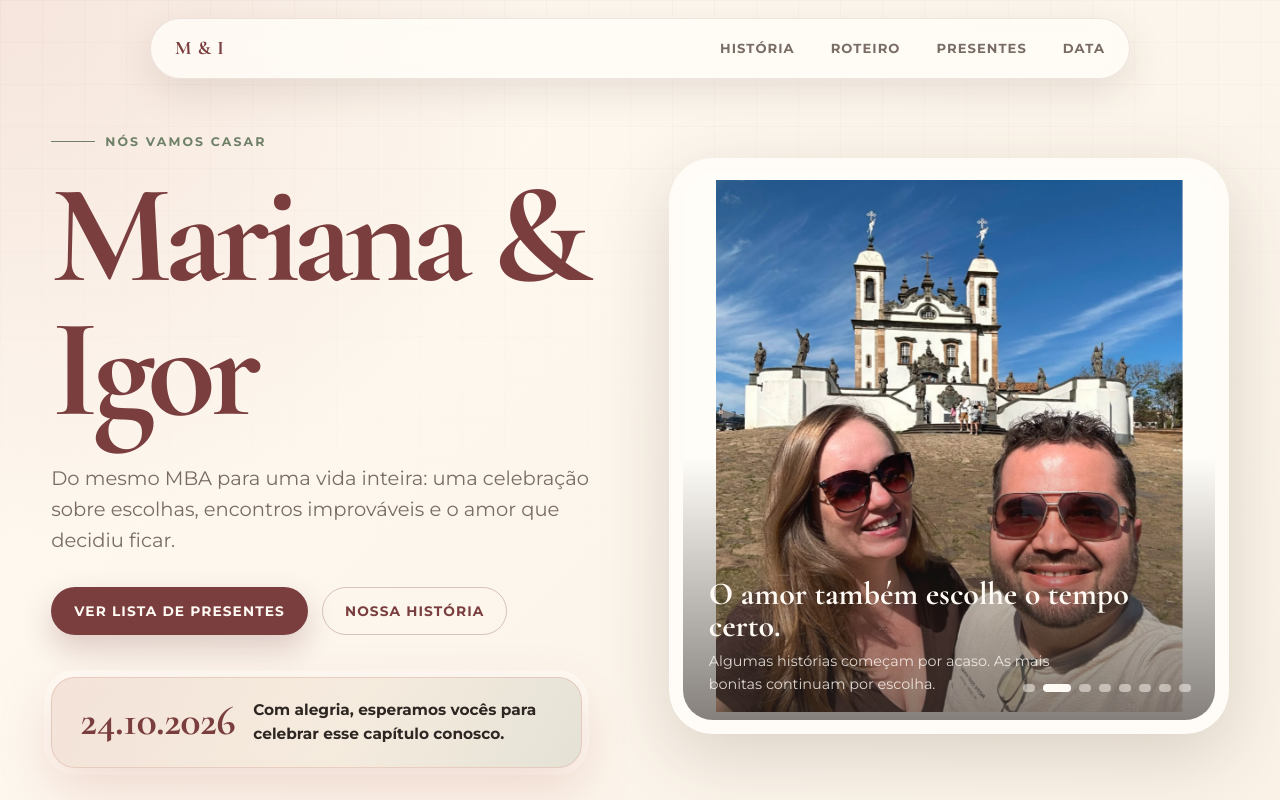
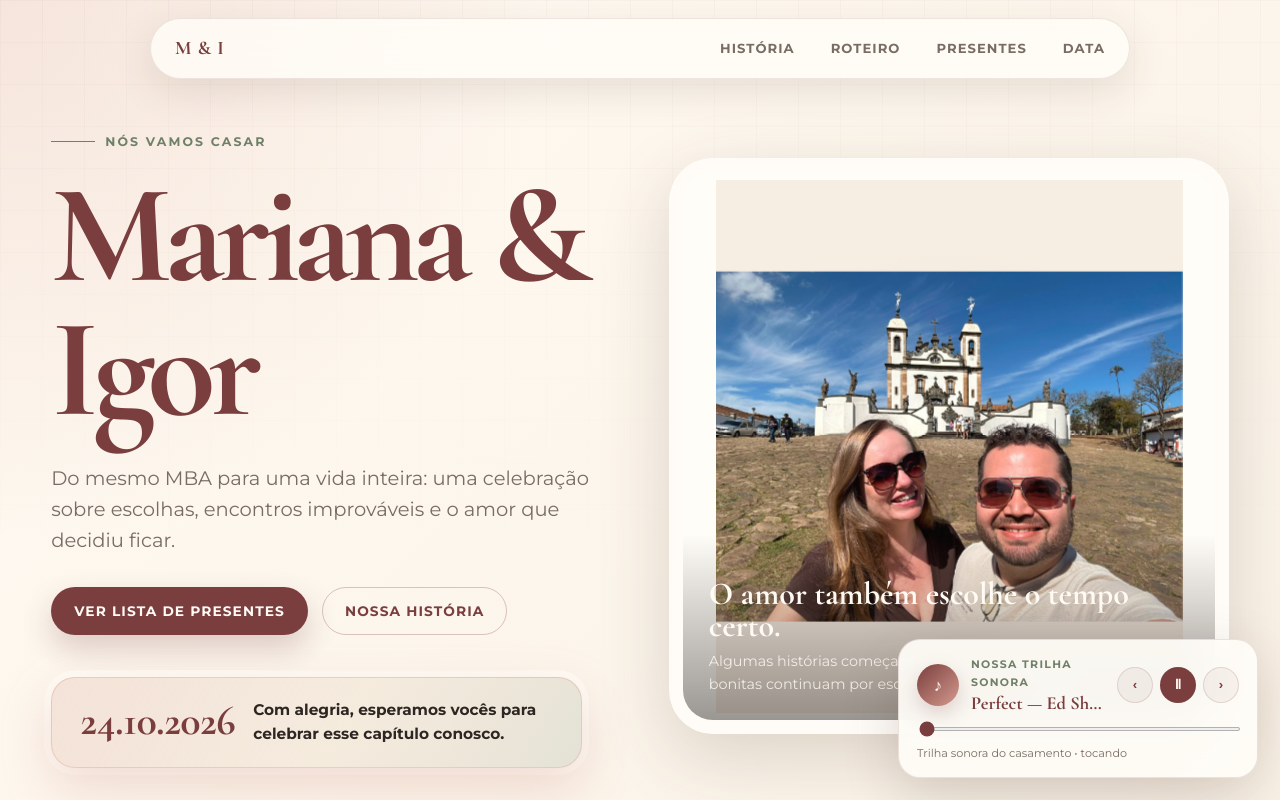
Before and after one commit to igorsmg/casamento, a plain HTML site: page index.html in a window 1280 px wide. Shown: the top 800 px of the page. Drawn offline with nearby package versions, Linux system fonts and the light colour scheme.

```diff
--- a/index.html
+++ b/index.html
@@ -280,19 +280,30 @@
       transform: scale(1);
     }
 
+    .slide {
+      display: flex;
+      align-items: center;
+      justify-content: center;
+      background:
+        radial-gradient(circle at center, rgba(212, 154, 141, .18), transparent 55%),
+        #f7eee3;
+    }
+
     .slide img {
       width: 100%;
       height: 100%;
-      object-fit: cover;
+      object-fit: contain;
+      object-position: center;
     }
 
     .carousel-card::after {
       content: "";
       position: absolute;
       inset: auto 0 0;
-      height: 48%;
-      background: linear-gradient(to top, rgba(45, 38, 34, .58), transparent);
+      height: 34%;
+      background: linear-gradient(to top, rgba(45, 38, 34, .48), transparent);
       z-index: 2;
+      pointer-events: none;
     }
 
     .photo-caption {
@@ -645,6 +656,13 @@
       line-height: 1;
     }
 
+
+    .music-player{position:fixed;right:22px;bottom:22px;z-index:30;width:min(360px,calc(100vw - 32px));padding:16px 18px;border:1px solid rgba(122,62,62,.14);border-radius:22px;background:rgba(255,253,248,.92);box-shadow:0 18px 55px rgba(73,47,34,.18);backdrop-filter:blur(18px)}
+    .music-top{display:flex;align-items:center;gap:12px}.music-disc{width:42px;height:42px;flex:0 0 42px;display:grid;place-items:center;border-radius:50%;background:linear-gradient(135deg,var(--wine),var(--rose));color:#fffaf4;font-size:1.05rem;box-shadow:0 8px 20px rgba(122,62,62,.22)}
+    .music-info{min-width:0;flex:1}.music-info small{display:block;margin-bottom:2px;color:var(--sage);font-size:.68rem;font-weight:800;letter-spacing:.12em;text-transform:uppercase}.music-info strong{display:block;overflow:hidden;color:var(--wine);font-family:"Cormorant Garamond",Georgia,serif;font-size:1.15rem;line-height:1.1;text-overflow:ellipsis;white-space:nowrap}
+    .music-controls{display:flex;align-items:center;gap:7px}.music-btn{width:36px;height:36px;border:1px solid rgba(122,62,62,.16);border-radius:50%;background:rgba(122,62,62,.06);color:var(--wine);cursor:pointer;font-weight:800}.music-btn.main{background:var(--wine);color:#fffaf4}.music-progress{width:100%;height:4px;margin-top:12px;accent-color:var(--wine);cursor:pointer}.music-hint{margin:7px 0 0;color:var(--muted);font-size:.7rem;line-height:1.35}
+    @media(max-width:680px){.music-player{right:10px;bottom:10px;width:calc(100vw - 20px)}}
+
     @media (max-width: 980px) {
       .hero,
       .story-card,
@@ -715,6 +733,22 @@
     <a href="#presentes">Presentes</a>
     <a href="#data">Data</a>
   </nav>
+
+
+  <div class="music-player" aria-label="Trilha sonora do casamento">
+    <div class="music-top">
+      <div class="music-disc" id="musicDisc">♪</div>
+      <div class="music-info"><small>Nossa trilha sonora</small><strong id="musicTitle">Canção do nosso casamento</strong></div>
+      <div class="music-controls">
+        <button class="music-btn" id="musicPrev" type="button" aria-label="Música anterior">‹</button>
+        <button class="music-btn main" id="musicToggle" type="button" aria-label="Tocar música">▶</button>
+        <button class="music-btn" id="musicNext" type="button" aria-label="Próxima música">›</button>
+      </div>
+    </div>
+    <input class="music-progress" id="musicProgress" type="range" min="0" max="100" value="0" aria-label="Progresso da música">
+    <p class="music-hint" id="musicHint">A música tenta começar automaticamente. Se o navegador bloquear o som, toque em ▶ uma vez.</p>
+    <audio id="weddingAudio" preload="auto"></audio>
+  </div>
 
   <main id="inicio" class="hero">
     <div>
@@ -1049,43 +1083,28 @@
   </footer>
 
   <script>
-    const slides = [...document.querySelectorAll(".slide")];
-    const dotsWrapper = document.querySelector("#dots");
-    let currentSlide = 0;
-    let intervalId;
+    const slides=[...document.querySelectorAll(".slide")],dotsWrapper=document.querySelector("#dots");
+    let currentSlide=0,intervalId;
+    function showSlide(index){currentSlide=(index+slides.length)%slides.length;slides.forEach((s,i)=>s.classList.toggle("active",i===currentSlide));[...dotsWrapper.children].forEach((d,i)=>{d.classList.toggle("active",i===currentSlide);d.setAttribute("aria-pressed",i===currentSlide);});}
+    function startCarousel(){clearInterval(intervalId);intervalId=setInterval(()=>showSlide(currentSlide+1),4200);}
+    slides.forEach((_,index)=>{const dot=document.createElement("button");dot.className=`dot${index===0?" active":""}`;dot.type="button";dot.setAttribute("aria-label",`Mostrar foto ${index+1}`);dot.setAttribute("aria-pressed",index===0);dot.addEventListener("click",()=>{showSlide(index);startCarousel();});dotsWrapper.appendChild(dot);});startCarousel();
 
-    function showSlide(index) {
-      currentSlide = (index + slides.length) % slides.length;
-
-      slides.forEach((slide, slideIndex) => {
-        slide.classList.toggle("active", slideIndex === currentSlide);
-      });
-
-      [...dotsWrapper.children].forEach((dot, dotIndex) => {
-        dot.classList.toggle("active", dotIndex === currentSlide);
-        dot.setAttribute("aria-pressed", dotIndex === currentSlide);
-      });
-    }
-
-    function startCarousel() {
-      clearInterval(intervalId);
-      intervalId = setInterval(() => showSlide(currentSlide + 1), 4200);
-    }
-
-    slides.forEach((_, index) => {
-      const dot = document.createElement("button");
-      dot.className = `dot${index === 0 ? " active" : ""}`;
-      dot.type = "button";
-      dot.setAttribute("aria-label", `Mostrar foto ${index + 1}`);
-      dot.setAttribute("aria-pressed", index === 0);
-      dot.addEventListener("click", () => {
-        showSlide(index);
-        startCarousel();
-      });
-      dotsWrapper.appendChild(dot);
-    });
-
-    startCarousel();
+    /* Playlist: coloque os MP3 na pasta audio/ com estes nomes. */
+    const playlist=[
+      {title:"Perfect — Ed Sheeran",file:"audio/perfect.mp3"},
+      {title:"A Thousand Years — Christina Perri",file:"audio/a-thousand-years.mp3"},
+      {title:"All of Me — John Legend",file:"audio/all-of-me.mp3"},
+      {title:"Can't Help Falling in Love — Elvis Presley",file:"audio/cant-help-falling-in-love.mp3"},
+      {title:"At Last — Etta James",file:"audio/at-last.mp3"}
+    ];
+    const audio=document.querySelector("#weddingAudio"),titleEl=document.querySelector("#musicTitle"),toggle=document.querySelector("#musicToggle"),prev=document.querySelector("#musicPrev"),next=document.querySelector("#musicNext"),progress=document.querySelector("#musicProgress"),hint=document.querySelector("#musicHint"),disc=document.querySelector("#musicDisc");
+    let track=0;
+    function loadTrack(i,autoplay=false){track=(i+playlist.length)%playlist.length;audio.src=playlist[track].file;audio.load();titleEl.textContent=playlist[track].title;progress.value=0;if(autoplay)playMusic();}
+    async function playMusic(){try{await audio.play();toggle.textContent="Ⅱ";toggle.setAttribute("aria-label","Pausar música");disc.style.animation="spin 5s linear infinite";hint.textContent="Trilha sonora do casamento • tocando";}catch(e){toggle.textContent="▶";toggle.setAttribute("aria-label","Tocar música");hint.textContent="O navegador bloqueou o autoplay. Toque em ▶ para começar a trilha.";}}
+    function pauseMusic(){audio.pause();toggle.textContent="▶";toggle.setAttribute("aria-label","Tocar música");disc.style.animation="none";}
+    toggle.addEventListener("click",()=>audio.paused?playMusic():pauseMusic());next.addEventListener("click",()=>loadTrack(track+1,true));prev.addEventListener("click",()=>audio.currentTime>5?audio.currentTime=0:loadTrack(track-1,true));audio.addEventListener("ended",()=>loadTrack(track+1,true));audio.addEventListener("timeupdate",()=>{if(audio.duration)progress.value=audio.currentTime/audio.duration*100;});progress.addEventListener("input",()=>{if(audio.duration)audio.currentTime=progress.value/100*audio.duration;});
+    const musicStyle=document.createElement("style");musicStyle.textContent="@keyframes spin{from{transform:rotate(0)}to{transform:rotate(360deg)}}";document.head.appendChild(musicStyle);
+    loadTrack(0,true);
   </script>
 </body>
 </html>
```
